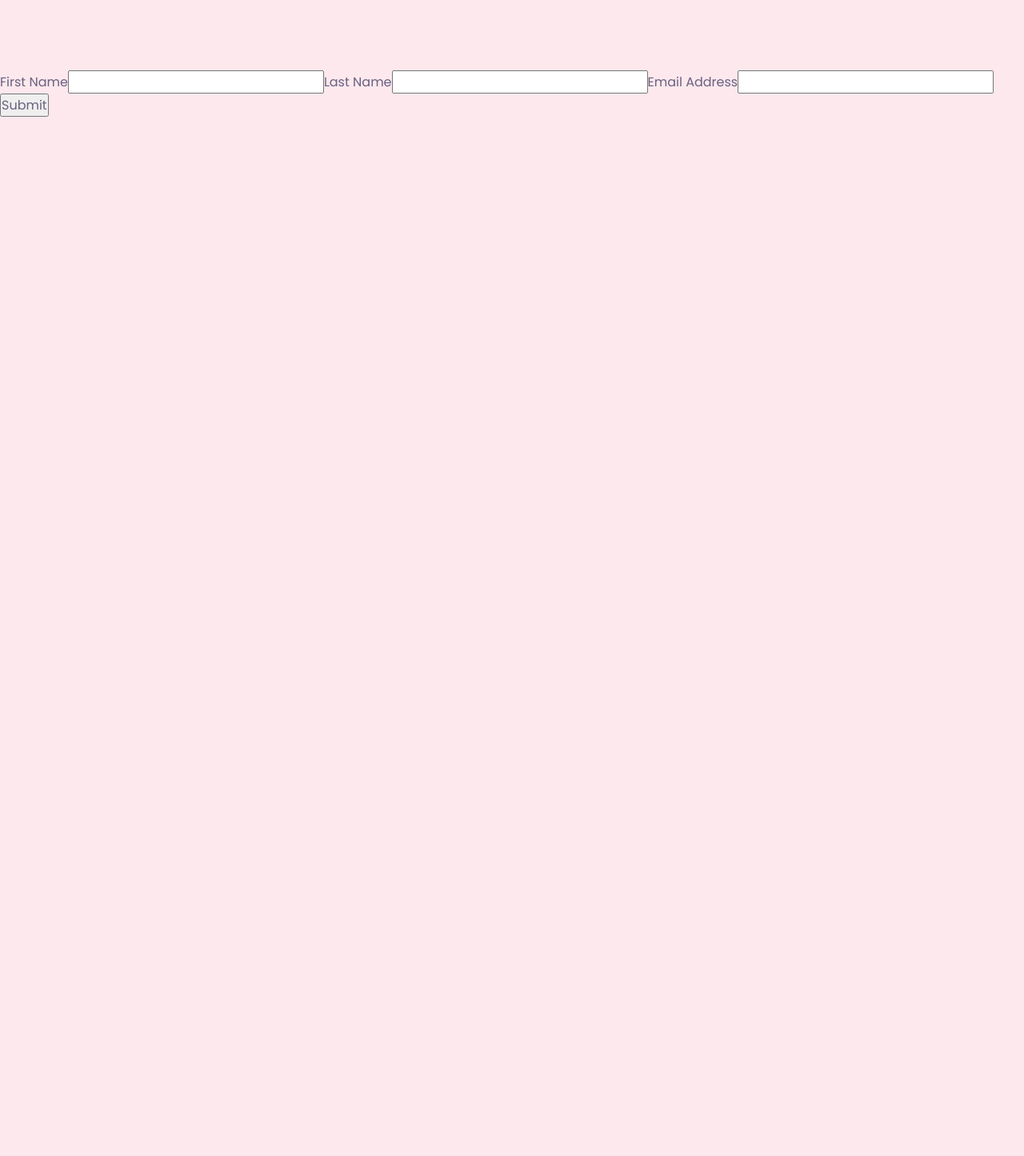
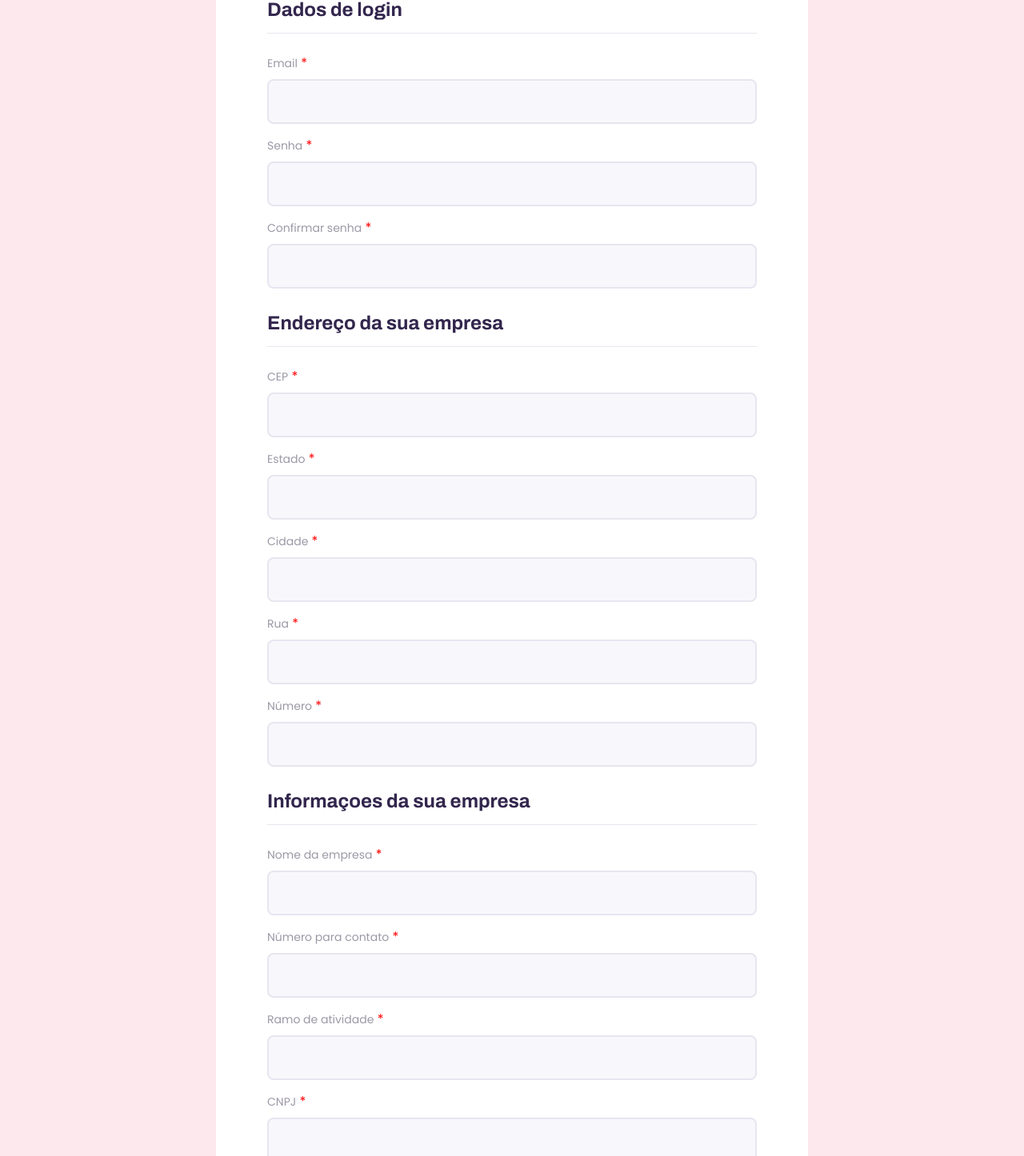
Before and after one commit to staubjoao/buscaemp, a React (Create React App) app in the folder web/: page /teste in a window 1280 px wide. Shown: the part 283-1729 px from the top of the page at 80% size. Before the commit the page ends 800 px from the top, so only its background shows below. Built offline with nearby package versions, Linux system fonts and the light colour scheme; the HTML template or start-up script is replaced by a standard one.

Commit message:
Criando formulário com formik

```diff
--- a/web/src/components/forms/FormCompany/index.tsx
+++ b/web/src/components/forms/FormCompany/index.tsx
@@ -1,45 +1,183 @@
 import React from "react";
 import { useFormik } from "formik";
+
+import PageHeader from "../../PageHeader";
+
+import "./styles.css";
 
 const FormCompany = () => {
   const formik = useFormik({
     initialValues: {
-      firstName: "",
-      lastName: "",
       email: "",
+      password: "",
+      cpassword: "",
+      cep: "",
+      state: "",
+      city: "",
+      street: "",
+      addressNumber: "",
+      name: "",
+      number: "",
+      industry: "",
+      cnpj: "",
     },
     onSubmit: (values) => {
       alert(JSON.stringify(values, null, 2));
     },
   });
   return (
+    <div id="page-company-form" className="container">
+      <PageHeader
+        title="Cadastro de empresa."
+        description="Preencha o formulário:"
+      />
+      <main>
         <form onSubmit={formik.handleSubmit}>
-      <label htmlFor="firstName">First Name</label>
-      <input
-        id="firstName"
-        name="firstName"
-        type="text"
-        onChange={formik.handleChange}
-        value={formik.values.firstName}
-      />
-      <label htmlFor="lastName">Last Name</label>
-      <input
-        id="lastName"
-        name="lastName"
-        type="text"
-        onChange={formik.handleChange}
-        value={formik.values.lastName}
-      />
-      <label htmlFor="email">Email Address</label>
+          <fieldset>
+            <legend>Dados de login</legend>
+            <div className="input-block">
+              <label htmlFor="email">Email</label>
+              <span> *</span>
               <input
                 id="email"
                 name="email"
-        type="email"
+                type="text"
                 onChange={formik.handleChange}
                 value={formik.values.email}
               />
-      <button type="submit">Submit</button>
+            </div>
+            <div className="input-block">
+              <label htmlFor="password">Senha</label>
+              <span> *</span>
+              <input
+                id="password"
+                name="password"
+                type="password"
+                onChange={formik.handleChange}
+                value={formik.values.password}
+              />
+            </div>
+            <div className="input-block">
+              <label htmlFor="confirmed-password">Confirmar senha</label>
+              <span> *</span>
+              <input
+                id="cpassword"
+                name="cpassword"
+                type="password"
+                onChange={formik.handleChange}
+                value={formik.values.cpassword}
+              />
+            </div>
+          </fieldset>
+          <fieldset>
+            <legend>Endereço da sua empresa</legend>
+            <div className="input-block">
+              <label htmlFor="cep">CEP</label>
+              <span> *</span>
+              <input
+                id="cep"
+                name="cep"
+                type="text"
+                onChange={formik.handleChange}
+                value={formik.values.cep}
+              />
+            </div>
+            <div className="input-block">
+              <label htmlFor="state">Estado</label>
+              <span> *</span>
+              <input
+                id="state"
+                name="state"
+                type="text"
+                onChange={formik.handleChange}
+                value={formik.values.state}
+              />
+            </div>
+            <div className="input-block">
+              <label htmlFor="city">Cidade</label>
+              <span> *</span>
+              <input
+                id="city"
+                name="city"
+                type="text"
+                onChange={formik.handleChange}
+                value={formik.values.city}
+              />
+            </div>
+            <div className="input-block">
+              <label htmlFor="street">Rua</label>
+              <span> *</span>
+              <input
+                id="street"
+                name="street"
+                type="text"
+                onChange={formik.handleChange}
+                value={formik.values.street}
+              />
+            </div>
+            <div className="input-block">
+              <label htmlFor="addressNumber">Número</label>
+              <span> *</span>
+              <input
+                id="addressNumber"
+                name="addressNumber"
+                type="text"
+                onChange={formik.handleChange}
+                value={formik.values.addressNumber}
+              />
+            </div>
+          </fieldset>
+          <fieldset>
+            <legend>Informaçoes da sua empresa</legend>
+            <div className="input-block">
+              <label htmlFor="name">Nome da empresa</label>
+              <span> *</span>
+              <input
+                id="name"
+                name="name"
+                type="text"
+                onChange={formik.handleChange}
+                value={formik.values.name}
+              />
+            </div>
+            <div className="input-block">
+              <label htmlFor="number">Número para contato</label>
+              <span> *</span>
+              <input
+                id="number"
+                name="number"
+                type="text"
+                onChange={formik.handleChange}
+                value={formik.values.number}
+              />
+            </div>
+            <div className="input-block">
+              <label htmlFor="industry">Ramo de atividade</label>
+              <span> *</span>
+              <input
+                id="industry"
+                name="industry"
+                type="text"
+                onChange={formik.handleChange}
+                value={formik.values.industry}
+              />
+            </div>
+            <div className="input-block">
+              <label htmlFor="cnpj">CNPJ</label>
+              <span> *</span>
+              <input
+                id="cnpj"
+                name="cnpj"
+                type="text"
+                onChange={formik.handleChange}
+                value={formik.values.cnpj}
+              />
+            </div>
+          </fieldset>
+          <button type="submit">Cadastrar</button>
         </form>
+      </main>
+    </div>
   );
 };
 
--- /dev/null
+++ b/web/src/components/forms/FormCompany/styles.css
@@ -0,0 +1,46 @@
+.hidden {
+  display: none;
+}
+
+.mandatory {
+  color: red;
+}
+
+.input-block {
+  position: relative;
+}
+
+.input-block span {
+  color: red;
+}
+
+.input-block + .input-block {
+  margin-top: 1.4rem;
+}
+
+.input-block label {
+  font-size: 1.4rem;
+}
+
+.input-block input {
+  width: 100%;
+  height: 5.6rem;
+  margin-top: 0.8rem;
+  border-radius: 0.8rem;
+  background: var(--color-input-background);
+  border: 2px solid var(--color-line-in-white);
+  outline: 0;
+  padding: 0 1.6rem;
+  font: 1.6rem Archivo;
+}
+
+.input-block:focus-within::after {
+  width: calc(100% - 3.2rem);
+  height: 2px;
+  content: "";
+  background: var(--color-secundary);
+  position: absolute;
+  left: 1.6rem;
+  right: 1.6rem;
+  bottom: 0;
+}
```
Lines whose indentation alone changed are shown as unchanged.
